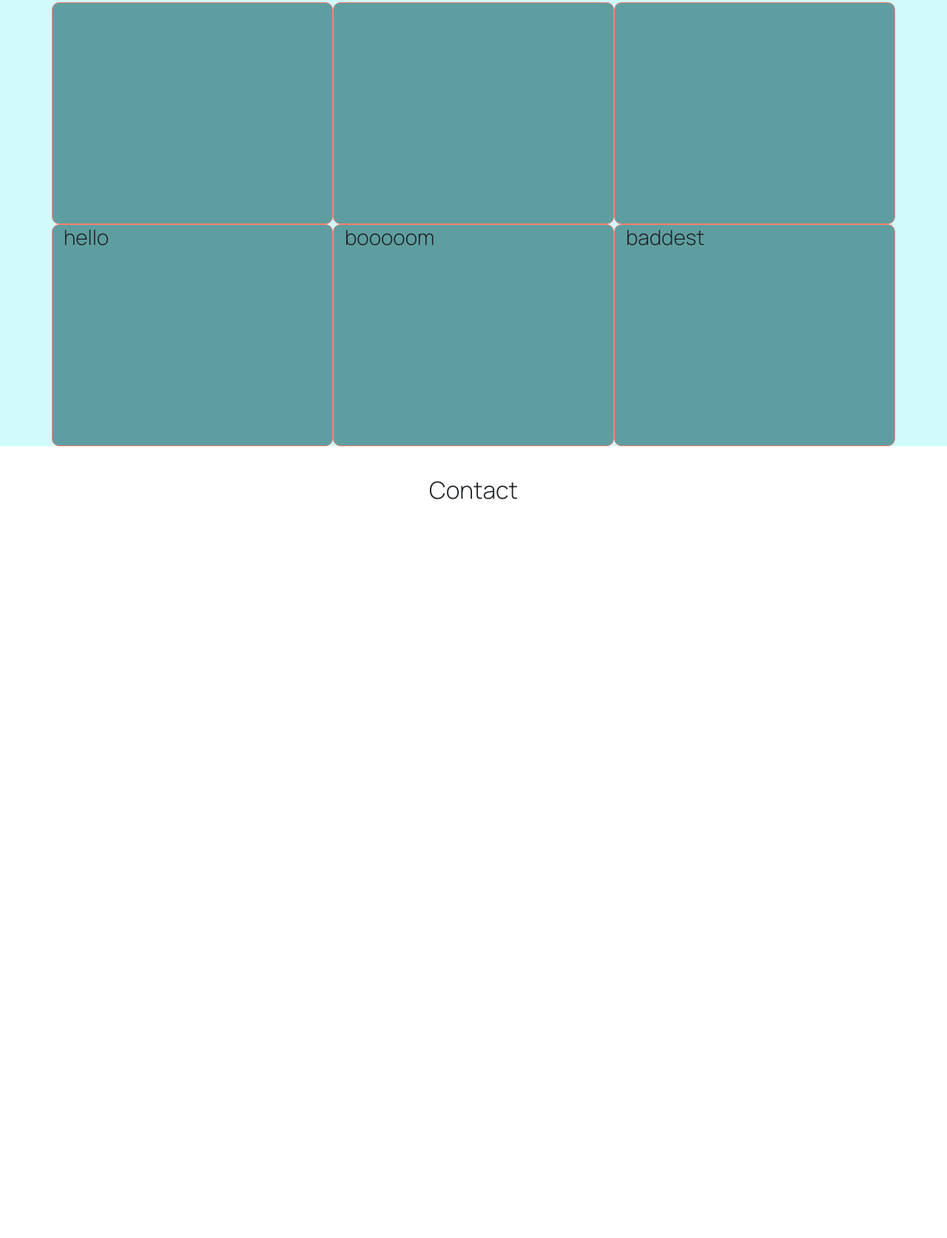
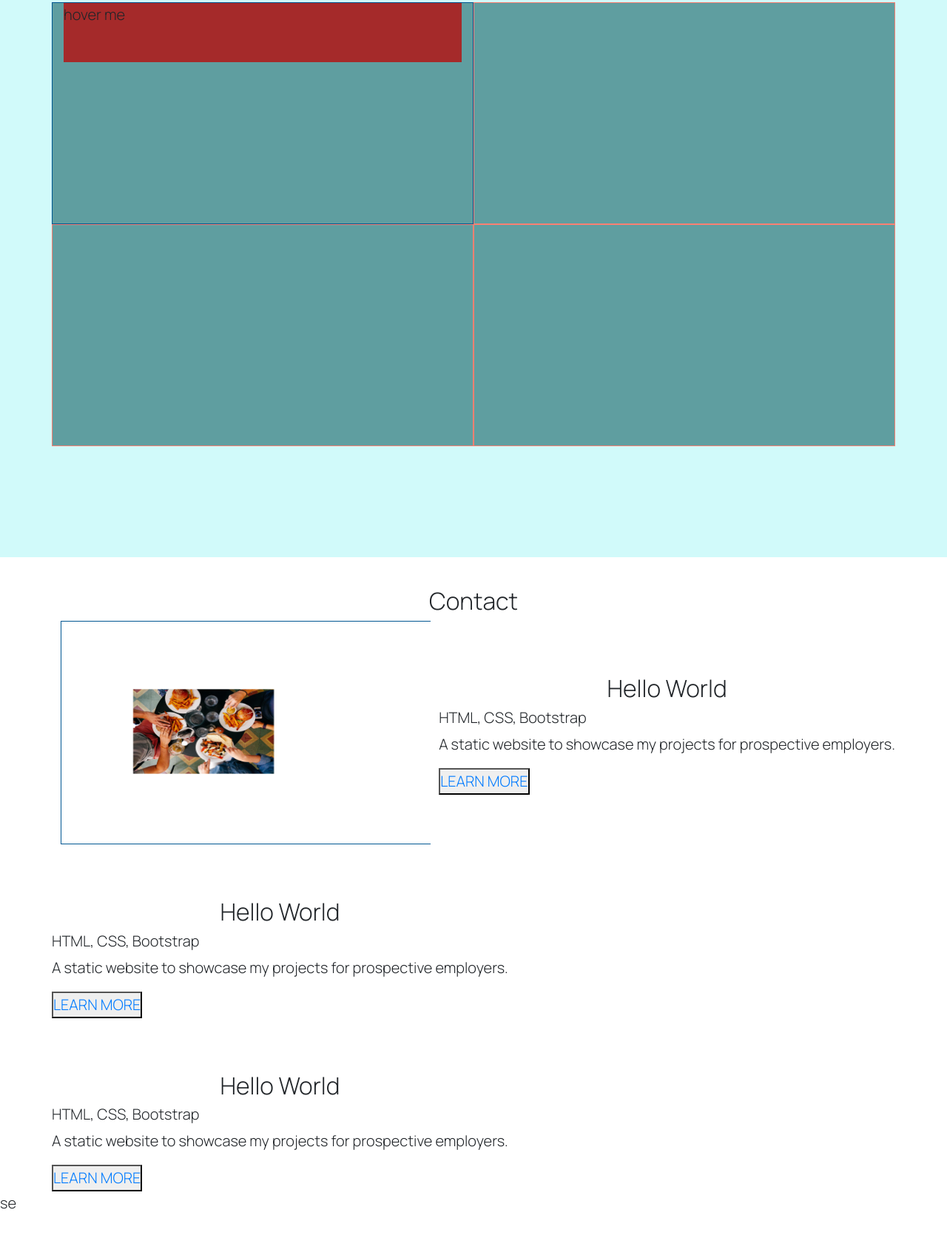
Before and after one commit to Code-Institute-Submissions/Portfolio-20, a plain HTML site: page index.html in a window 1280 px wide. Shown: the part 1733-3406 px from the top of the page at 74% size. Before the commit the page ends 2566 px from the top, so only its background shows below. Drawn offline with nearby package versions, Linux system fonts and the light colour scheme; files whose address does not match are found by name.

Commit message:
Feature: working on portfolio page

```diff
--- a/assets/css/style.css
+++ b/assets/css/style.css
@@ -135,11 +135,104 @@ h1 {
 
 .my-portfolio {
     background-color: #d1fafa;
+    padding-bottom: 150px;
+
 }
 
 .portfolio-box {
     background-color: cadetblue;
     min-height: 300px;
+    width: 400px;
+
     border: 1px solid salmon;
-    border-radius: 10px;
+
 }
+
+.display-text {
+    display: none;
+}
+
+
+#d1 {
+    background-color: brown;
+}
+
+#d2 {
+    background-color: beige;
+    columns: white;
+
+    visibility: hidden;
+}
+
+#d1:hover #d2
+{
+    visibility: visible;
+    /* width: 100%;
+    height: 100%; */
+    transition: 5s;
+}
+
+.card-body {
+    background-color: blueviolet;
+}
+
+
+
+.project1, project2, project3, project4 {
+  position: relative;
+  min-height: 300px;
+  width: 500px;
+  border: 1px solid #005792;
+  margin: auto;
+}
+
+.image1 {
+  display: block;
+  width: 500px;
+  height: 300px;
+  /* height: auto; */
+}
+
+.overlay1, overlay2, overlay3, overlay4 {
+  position: absolute;
+  bottom: 0;
+  left: 0;
+  right: 0;
+  background-color: #008CBA;
+  overflow: hidden;
+  width: 0;
+  height: 100%;
+  transition: .5s ease;
+}
+
+.container:hover .overlay1 {
+  width: 100%;
+}
+
+/* h2 {
+  text-align: center
+  } */
+
+button1
+   {
+   padding: 10px;
+   margin-left: 120px;
+   margin-top: 300px;
+   border-radius: 5px;
+
+   }
+ p1 {
+   text-align: center;
+ }
+
+.text1 {
+  color: white;
+  font-size: 20px;
+  position: absolute;
+  top: 50%;
+  left: 50%;
+  -webkit-transform: translate(-50%, -50%);
+  -ms-transform: translate(-50%, -50%);
+  transform: translate(-50%, -50%);
+  white-space: wrap;
+}
--- a/index.html
+++ b/index.html
@@ -110,46 +110,37 @@
 
 
 
-				<div class="col-12 col-md-6 col-lg-4 project1 portfolio-box">
+				<div class="col-12 col-md-6 col-lg-6 project1 portfolio-box">
+					<div id="d1">
+						<p>hover me</p>
+
+						<div id="d2">hi im div</div>
+					</div>
 
 
 				</div>
 
-				<div class=" col-12 col-md-6 col-lg-4 project2 portfolio-box">
+				<div class=" col-12 col-md-6 col-lg-6 project2 portfolio-box">
+
+					<img src="" alt="">
+					<div class="display-text">
+						<h2>Javascript Project</h2>
+					</div>
+				</div>
+
+				<div class=" col-12 col-md-6 col-lg-6 project3 portfolio-box">
+
 
 
 				</div>
 
-				<div class=" col-12 col-md-6 col-lg-4 project3 portfolio-box">
+				<div class=" col-12 col-md-6 col-lg-6 project4 portfolio-box">
 
 
 				</div>
 
 			</div>
-			<div class="row">
 
-
-
-				<div class=" col-12 col-md-6 col-lg-4 project4 portfolio-box">
-					<h3>hello</h3>
-
-
-				</div>
-
-				<div class=" col-12 col-md-6 col-lg-4 project5 portfolio-box">
-					<h3>booooom</h3>
-
-
-				</div>
-
-				<div class=" col-12 col-md-6 col-lg-4 project6 portfolio-box">
-					<h3>baddest</h3>
-
-
-				</div>
-
-
-			</div>
 		</div>
 
 
@@ -179,8 +170,92 @@
 
 		</div>
 
+		<section>
 
-	</section>
+			<div class="container ">
+
+				<div class="row">
+
+					<div class="project1">
+						<img src="/assets/images/dan-gold-unsplash.jpg"  alt="" class="image1">
+						<div class="overlay1">
+							<div class="text1">
+								<h2> Hello World</h2>
+								<h5>HTML, CSS, Bootstrap</h5>
+
+
+								<p class="p1">A static website to showcase my projects for prospective employers.</p>
+
+
+							</div>
+							<button class="button1"><a href="https://www.google.com">LEARN MORE</a></button>
+						</div>
+					</div>
+
+
+
+					<div class="project2">
+						<img src="" alt="" class="image2">
+						<div class="overlay2">
+							<div class="text2">
+								<h2> Hello World</h2>
+								<h5>HTML, CSS, Bootstrap</h5>
+
+
+								<p class="p1">A static website to showcase my projects for prospective employers.</p>
+
+
+							</div>
+							<button class="button1"><a href="https://www.google.com">LEARN MORE</a></button>
+						</div>
+					</div>
+
+
+
+					<div class="project3">
+						<img src="" alt="" class="image3">
+						<div class="overlay3">
+							<div class="text3">
+								<h2> Hello World</h2>
+								<h5>HTML, CSS, Bootstrap</h5>
+
+
+								<p class="p1">A static website to showcase my projects for prospective employers.</p>
+
+
+							</div>
+							<button class="button1"><a href="https://www.google.com">LEARN MORE</a></button>
+						</div>
+					</div>
+
+
+
+					<div class="project4">
+						<img src="" alt="" class="image4">
+						<div class="overlay4">
+							<div class="text4">
+								<h2> Hello World</h2>
+								<h5>HTML, CSS, Bootstrap</h5>
+
+
+								<p class="p1">A static website to showcase my projects for prospective employers.</p>
+
+
+							</div>
+							<button class="button1"><a href="https://www.google.com">LEARN MORE</a></button>
+						</div>
+					</div>
+
+				</div>
+
+			</div>
+
+
+
+
+		</section>
+
+se
 
 	<!-- Footer -->
 	<section>
```
Also changed, not shown: assets/images/dan-gold-unsplash.jpg (added), assets/images/dan-gold-unsplash1.jpg (added).
